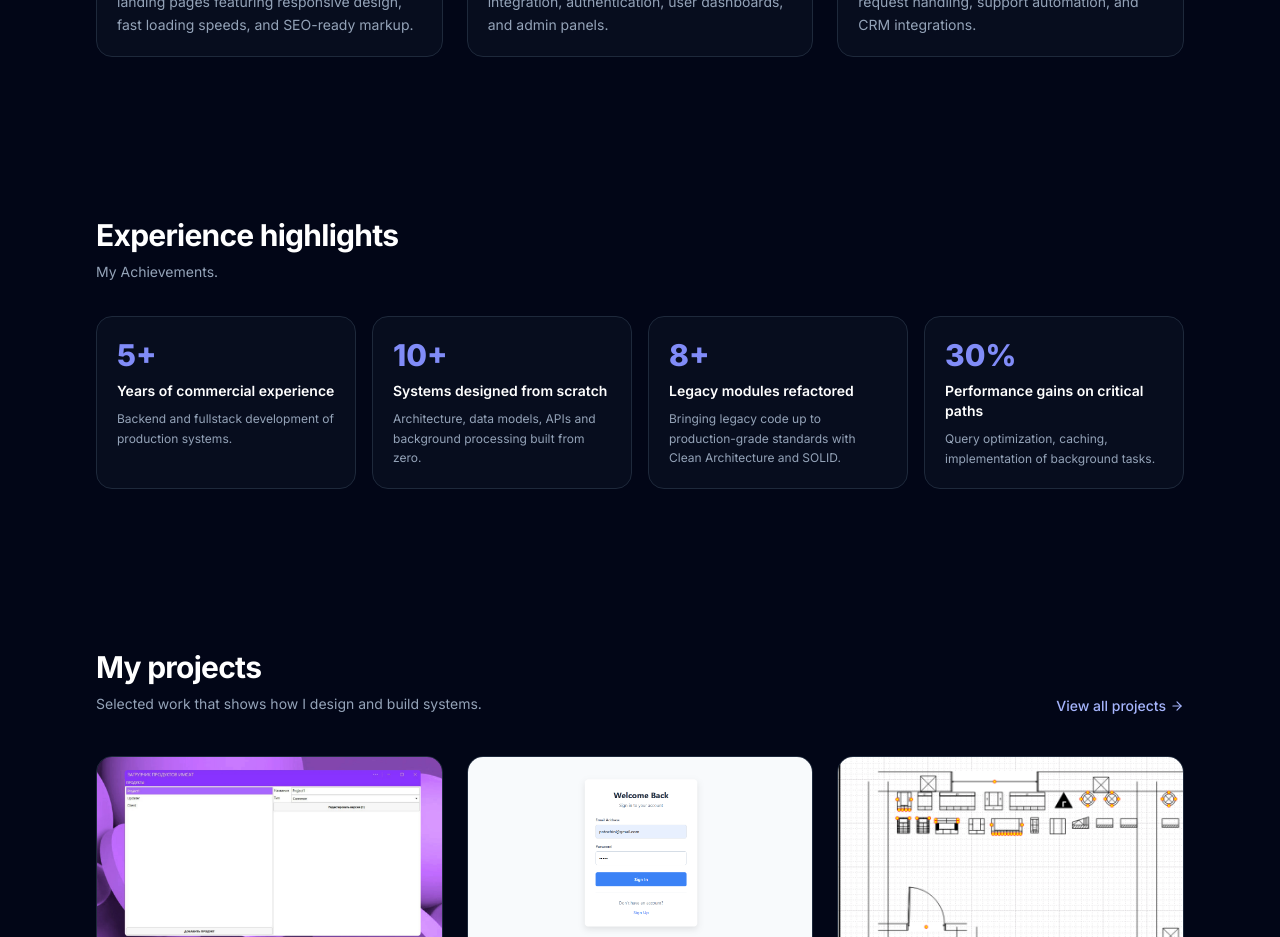
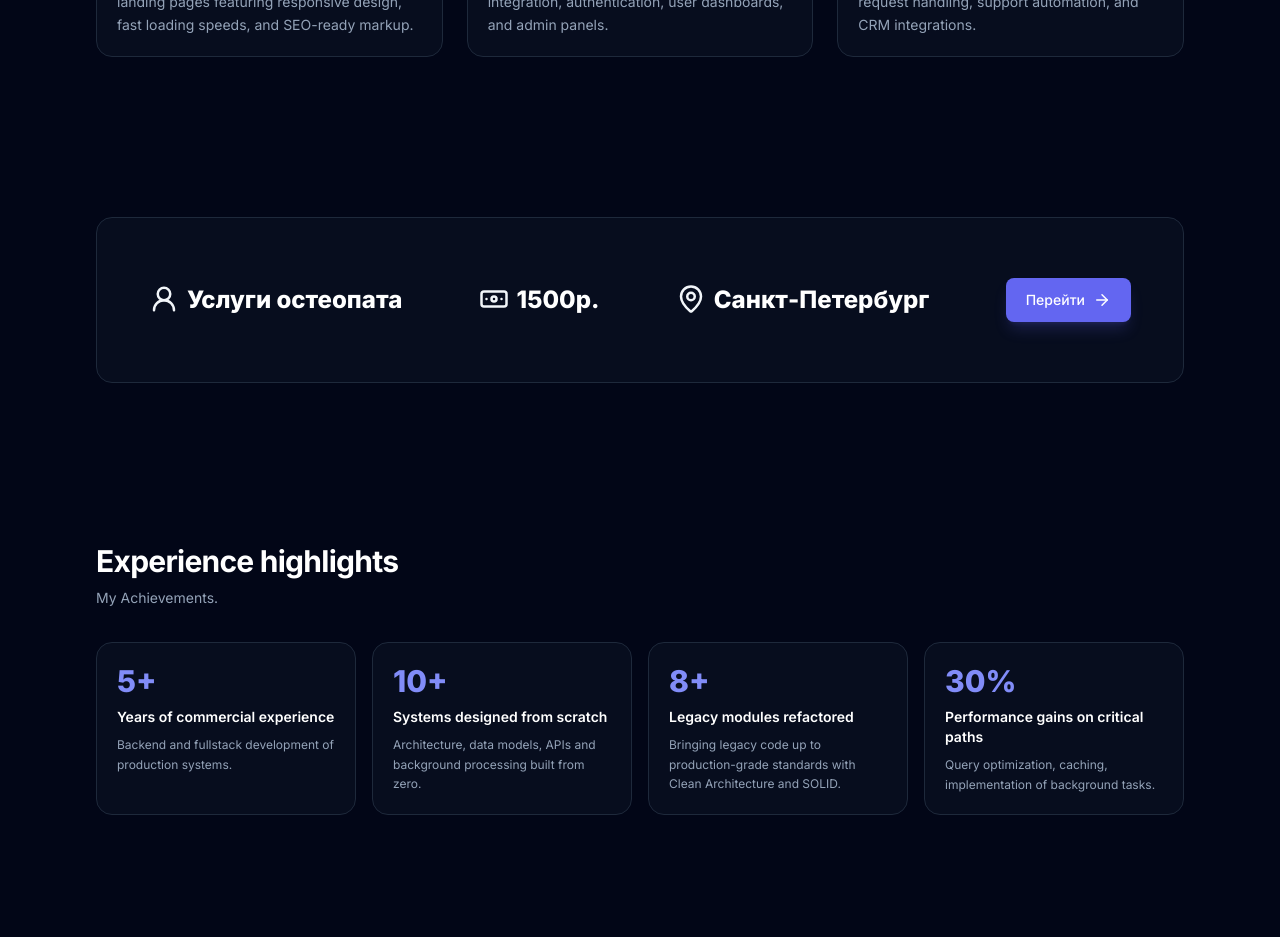
Before and after one commit to aPersonskod/TurovDev, a React (Vite) app: page / in a window 1280 px wide. Shown: the part 1120-2057 px from the top of the page. Built offline with nearby package versions, Linux system fonts and the light colour scheme; no server answers.

Commit message:
add ads to site

```diff
--- a/src/App.jsx
+++ b/src/App.jsx
@@ -5,6 +5,7 @@ import Layout from './components/Layout';
 import ScrollToTop from './components/ScrollToTop';
 import Reports from "./components/Reports.jsx";
 import {createViewRequest} from './api/reports';
+import AdsPage from "./components/AdsPage.jsx";
 
 const HomePage = lazy(() => import('./components/HomePage.jsx'));
 const ProjectsPage = lazy(() => import('./components/ProjectsPage.jsx'));
@@ -64,6 +65,7 @@ export default function App() {
           <Route path={getPath('/projects')} element={<ProjectsPage />} />
           <Route path={getPath('/projects/:slug')} element={<ProjectDetailPage />} />
           <Route path={getPath('/contacts')} element={<ContactsPage />} />
+          <Route path={getPath('/ads')} element={<AdsPage />} />
           <Route path={getPath('/reports/attendance')} element={<Reports />} />
           <Route path={getPath('/*')} element={<NotFoundPage />} />
         </Routes>
--- a/src/api/reports.js
+++ b/src/api/reports.js
@@ -2,7 +2,9 @@
 const API_URL = import.meta.env.VITE_API_URL ?? '/api/reports';
 const Host = 'localhost';
 const Port = '7059';
-export const BaseAddress = `https://${Host}:${Port}/api/attendance-report`;
+const devAddress = `https://${Host}:${Port}/api/attendance-report`;
+const productionAddress = `https://${Host}:${Port}/api/attendance-report`;
+export const BaseAddress = devAddress;
 
 // Set VITE_USE_MOCK=false in .env to hit the real backend
 const USE_MOCK = import.meta.env.VITE_USE_MOCK !== 'false';
--- /dev/null
+++ b/src/components/AdsComponent.jsx
@@ -0,0 +1,43 @@
+import {Link} from "react-router-dom";
+import {getPath} from "../App.jsx";
+import {ArrowRight, UserRound, Banknote, MapPin} from "lucide-react";
+
+export default function AdsComponent() {
+    return (
+        <>
+            <div className="container-page flex flex-col gap-6 py-10 sm:flex-row sm:items-center sm:justify-between">
+                <div className="flex gap-2">
+                    <UserRound size={30} aria-hidden="true"/>
+                    <div className="text-sm text-slate-400">
+                        <p className="text-2xl font-extrabold text-white">
+                            Услуги остеопата
+                        </p>
+                    </div>
+                </div>
+                <div className="flex gap-2">
+                    <Banknote size={30} aria-hidden="true"/>
+                    <div className="text-sm text-slate-400">
+                        <p className="text-2xl font-extrabold text-white">
+                            1500р.
+                        </p>
+                    </div>
+                </div>
+                <div className="flex gap-2">
+                    <MapPin size={30} aria-hidden="true"/>
+                    <div className="text-sm text-slate-400">
+                        <p className="text-2xl font-extrabold text-white">
+                            Санкт-Петербург
+                        </p>
+                    </div>
+                </div>
+                <Link
+                    to={`${getPath('/ads')}`}
+                    className="btn bg-indigo-500 text-white shadow-lg shadow-indigo-500/20 hover:bg-indigo-400"
+                >
+                    <span>Перейти</span>
+                    <ArrowRight size={18} aria-hidden="true"/>
+                </Link>
+            </div>
+        </>
+    )
+}
--- /dev/null
+++ b/src/components/AdsPage.jsx
@@ -0,0 +1,55 @@
+import PageTransition from '../components/PageTransition';
+import ContactCard from "./ContactCard.jsx";
+import {Globe, Phone} from "lucide-react";
+import adsPosterUrl from "../assets/adsPoster.jpg";
+import SectionTitle from "./SectionTitle.jsx";
+
+export default function AdsPage() {
+    return (
+        <PageTransition>
+            <div className="container-page py-16 sm:py-20">
+                <SectionTitle title='Записывайтесь к Суриковой Екатерине Дмитриевне' />
+                <div className="grid gap-10 lg:grid-cols-[1.4fr,1fr]">
+                    <div
+                        className="relative overflow-hidden border border-slate-800 bg-gradient-to-br from-indigo-500/10 via-slate-900 to-emerald-500/10 shadow-2xl shadow-indigo-500/5">
+                        <img
+                            src={adsPosterUrl}
+                            alt='adsPoster'
+                            className="h-full w-full object-cover"
+                            width="600"
+                            height="600"
+                        />
+                    </div>
+                    <div className="space-y-5">
+                        <section>
+                            <div className="grid gap-4 sm:grid-cols-2">
+                                <ContactCard
+                                    icon={Phone}
+                                    label='Телефон'
+                                    value='+79819541115'
+                                    hint='Запись на прием'
+                                    copyable
+                                />
+                                <ContactCard
+                                    icon={Phone}
+                                    label='Телефон'
+                                    value='+78123035000'
+                                    hint='Запись на прием'
+                                    copyable
+                                />
+                                <ContactCard
+                                    icon={Globe}
+                                    label='Сайт'
+                                    value='я-здоров.рф'
+                                    hint='Запись на прием'
+                                    href='https://я-здоров.рф'
+                                    external
+                                />
+                            </div>
+                        </section>
+                    </div>
+                </div>
+            </div>
+        </PageTransition>
+    )
+}
--- a/src/components/HomePage.jsx
+++ b/src/components/HomePage.jsx
@@ -16,6 +16,7 @@ import { projects } from '../data/projects';
 import { offeredServices } from '../data/offeredServices';
 import { pickLocalized } from '../utils/localize';
 import { getPath } from '../App';
+import AdsComponent from "./AdsComponent.jsx";
 
 const EXPERIENCE_KEYS = ['years', 'fromScratch', 'legacy', 'highload'];
 
@@ -126,9 +127,21 @@ export default function HomePage() {
         </div>
       </section>
 
+      {/* ────────────── Ads ────────────── */}
+      <section className="container-page py-16 sm:py-20">
+        <div className="grid gap-4">
+          <div
+              key='ads_key'
+              className="rounded-2xl border border-slate-800 bg-slate-900/40 p-5 transition hover:-translate-y-0.5 hover:border-slate-700 hover:bg-slate-900/70"
+          >
+            <AdsComponent/>
+          </div>
+        </div>
+      </section>
+
       {/* ────────────── EXPERIENCE HIGHLIGHTS ────────────── */}
       <section className="container-page py-16 sm:py-20">
-        <SectionTitle title={t('experience.title')} subtitle={t('experience.subtitle')} />
+        <SectionTitle title={t('experience.title')} subtitle={t('experience.subtitle')}/>
         <div className="grid gap-4 sm:grid-cols-2 lg:grid-cols-4">
           {EXPERIENCE_KEYS.map((key) => (
               <div
@@ -152,7 +165,7 @@ export default function HomePage() {
       {/* ────────────── FEATURED PROJECTS ────────────── */}
       <section className="container-page py-16 sm:py-20">
         <div className="mb-2 flex flex-wrap items-end justify-between gap-4">
-          <SectionTitle title={t('featured.title')} subtitle={t('featured.subtitle')} />
+          <SectionTitle title={t('featured.title')} subtitle={t('featured.subtitle')}/>
           <Link
             to={`${getPath('/projects')}`}
             className="mb-8 inline-flex items-center gap-1 text-sm font-medium text-indigo-300 transition hover:text-indigo-200"
```
Also changed, not shown: src/assets/adsPoster.jpg (added), 1 other file (tests, documents, lock files or other folders). Lines whose indentation alone changed are shown as unchanged.
